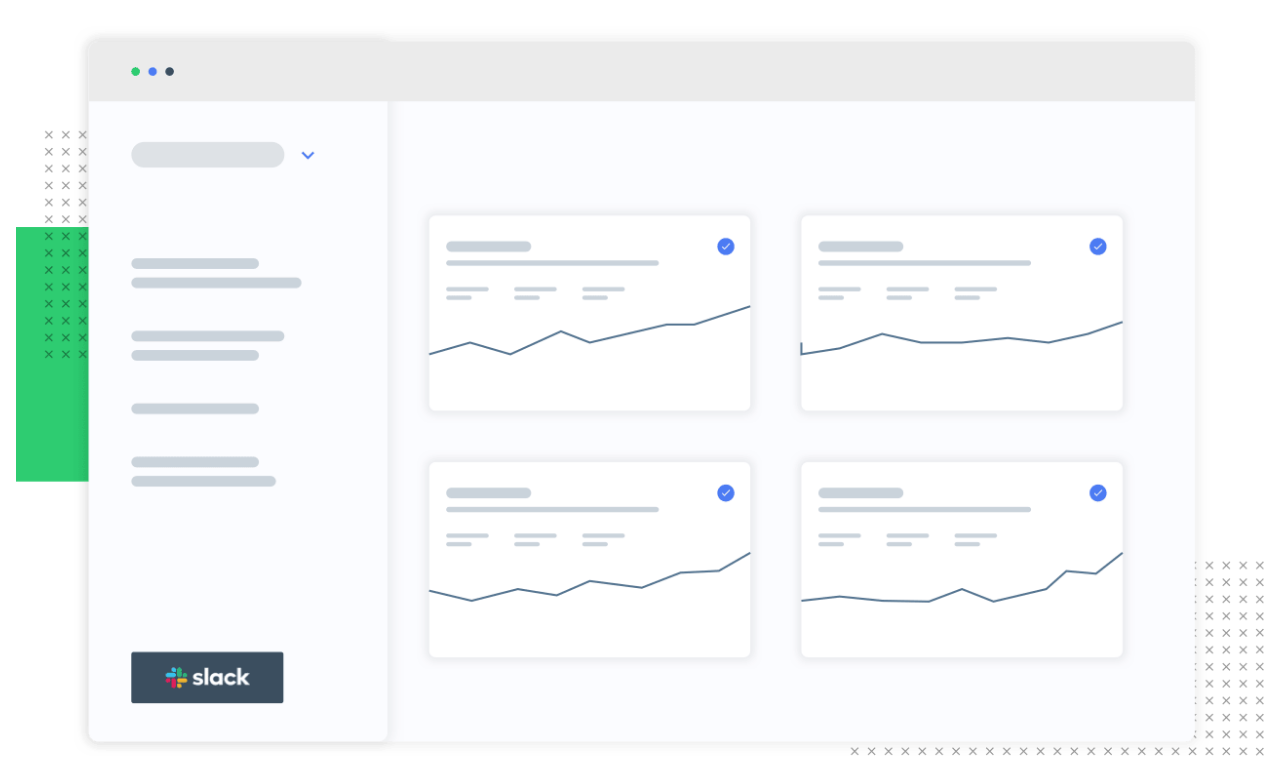
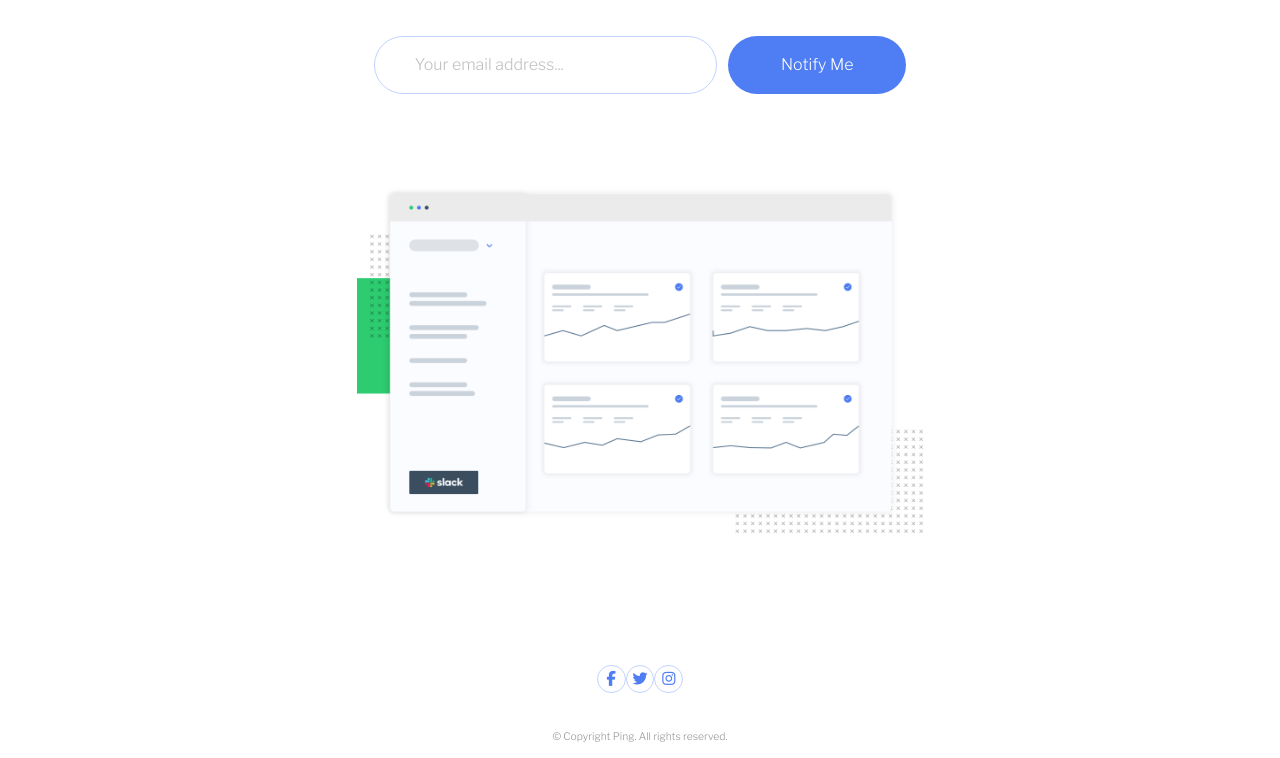
Before and after one commit to mateorinland/ping-coming-soon-page-main, a plain HTML site: page index.html in a window 1280 px wide. Shown: the part 281-1039 px from the top of the page. Drawn offline with nearby package versions, Linux system fonts and the light colour scheme.

Commit message:
Base design

```diff
--- a/css/styles.scss
+++ b/css/styles.scss
@@ -15,7 +15,13 @@ body {
     justify-content: center;
     align-items: center;
     gap: 1rem;
-    padding: 1rem;
+    padding: 5rem 1rem;
+}
+
+@media (min-width: 600px) {
+    body {
+        padding: 6rem 25rem;
+    }
 }
 
 .sr-only:not(:focus):not(:active) {
@@ -32,11 +38,18 @@ body {
     display: flex;
     flex-direction: column;
     gap: 1rem;
+    padding: 0 1rem;
 }
 
 .logo {
     margin: auto;
-    width: 3.5rem;
+    width: 3.3rem;
+}
+
+@media (min-width: 600px) {
+    .logo {
+        width: 5rem;
+    }
 }
 
 .title {
@@ -44,6 +57,12 @@ body {
     font-weight: 300;
     color: $Gray;
     margin-top: 1.5rem;
+}
+
+@media (min-width: 600px) {
+    .title {
+        font-size: 3rem;
+    }
 }
 
 .title-emphasis {
@@ -57,6 +76,12 @@ body {
     color: $Very_Dark_Blue;
 }
 
+@media (min-width: 600px) {
+    .subtitle {
+        font-size: 1.25rem;
+    }
+}
+
 .notification-form {
     margin: 1rem 0;
 }
@@ -66,6 +91,92 @@ body {
     display: flex;
     flex-direction: column;
     gap: 0.7rem;
+}
+
+@media (min-width: 600px) {
+    .form-fieldset {
+        flex-direction: row;
+        justify-content: center;
+    }
+    .email-label {
+        width: 70%;
+    }
+}
+
+.email-input {
+    width: 100%;
+    border-radius: 2rem;
+    font-size: 0.75rem;
+    padding: 0.7rem 2.5rem;
+    border: 0.1rem solid $Pale_Blue;
+}
+
+@media (min-width: 600px) {
+    .email-input {
+        padding: 1rem 2.5rem;
+        font-size: 1rem;
+    }
+}
+
+.email-input::placeholder {
+    color: $Gray;
+    opacity: 0.6;
+}
+
+.submit-button {
+    border-radius: 2rem;
+    font-size: 0.75rem;
+    padding: 0.7rem;
+    font-weight: 300;
+    color: white;
+    background-color: $Blue;
+    border: none;
+}
+
+.submit-button:hover {
+    opacity: 0.75;
+}
+
+@media (min-width: 600px) {
+    .submit-button {
+        width: 35%;
+        padding: 1rem 2.5rem;
+        font-size: 1rem;
+    }
+}
+
+.illustration-dashboard {
+    margin: 3rem auto 6rem;
+}
+
+.icon-list {
+    list-style: none;
+    padding: 0 6.5rem;
+    display: flex;
+    justify-content: space-evenly;
+}
+
+@media (min-width: 600px) {
+    .icon-list {
+        padding: 0 15rem;
+    }
+}
+
+.icon-circle {
+    border-radius: 50%;
+    border: 0.05rem solid $Pale_Blue;
+    width: 1.8rem;
+    height: 1.8rem;
+    display: flex;
+    align-items: center;
+    justify-content: center;
+    color: $Blue;
+}
+
+.icon-circle:hover {
+    border: none;
+    color: white;
+    background-color: $Blue;
 }
 
 .copyright {
--- a/index.html
+++ b/index.html
@@ -9,6 +9,7 @@
   <link rel="preconnect" href="https://fonts.gstatic.com" crossorigin>
   <link href="https://fonts.googleapis.com/css2?family=Libre+Franklin:wght@300;600;700&display=swap" rel="stylesheet">
   <link rel="stylesheet" href="./css/styles.css">
+  <script src="https://kit.fontawesome.com/ea97db254d.js" crossorigin="anonymous"></script>
 </head>
 <body>
   <main class="main-container">
@@ -17,19 +18,31 @@
     <h2 class="subtitle">Subscribe and get notified</h2>
     <form class="notification-form">
       <fieldset class="form-fieldset">
-        <legend class="sr-only">Provide your e-mail to get notified</legend>
-        <label class="email-label">
-          <input class="email-input" type="email">
+        <legend class="sr-only">Provide your email to get notified</legend>
+        <label class="email-label" for="mail">
+          <input class="email-input" name="mail" type="email" placeholder="Your email address..." required>
         </label>
         <button class="submit-button" type="submit">Notify Me</button>
       </fieldset>
     </form>
     <img class="illustration-dashboard" src="./images/illustration-dashboard.png" alt="An illustration of a web dashboard with graphs and illegible text">
-    <li class="icon-list">
-      <ul class="list-item"></ul>
-      <ul class="list-item"></ul>
-      <ul class="list-item"></ul>
-    </li>
+    <ul class="icon-list">
+      <li class="list-item">
+        <div class="icon-circle">
+          <i class="fa-brands fa-facebook-f fa-xs"></i>
+        </div>
+      </li>
+      <li class="list-item">
+        <div class="icon-circle">
+          <i class="fa-brands fa-twitter fa-xs"></i>
+        </div>
+      </li>
+      <li class="list-item">
+        <div class="icon-circle">
+          <i class="fa-brands fa-instagram fa-xs"></i>
+        </div>
+      </li>
+    </ul>
     <p class="copyright">&copy; Copyright Ping. All rights reserved.</p>
   </main>
   <footer>
```
Also changed, not shown: css/styles.css, 1 other file.
